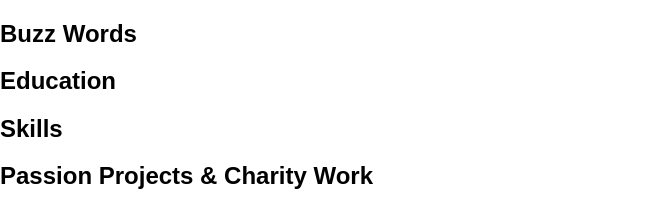
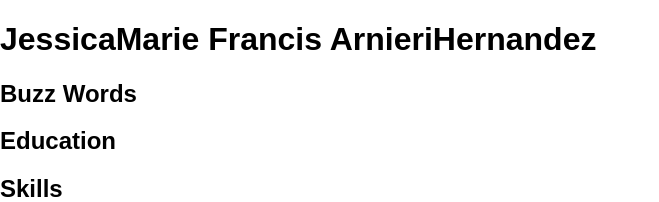
Before and after one commit to JMFdesign/project_resume_hernandez_jmf, a plain HTML site: page index.html in a window 1280 px wide. Shown: the top 202 px of the page, without its empty margins (0-659 px from the left). Drawn offline with Linux system fonts and the light colour scheme.

Commit message:
add content to header

```diff
--- a/index.html
+++ b/index.html
@@ -11,7 +11,7 @@
 <body>
 
     <header>
-
+        <h1>Jessica<span>Marie Francis Arnieri</span>Hernandez</h1>
     </header>
 
     <nav>
```
